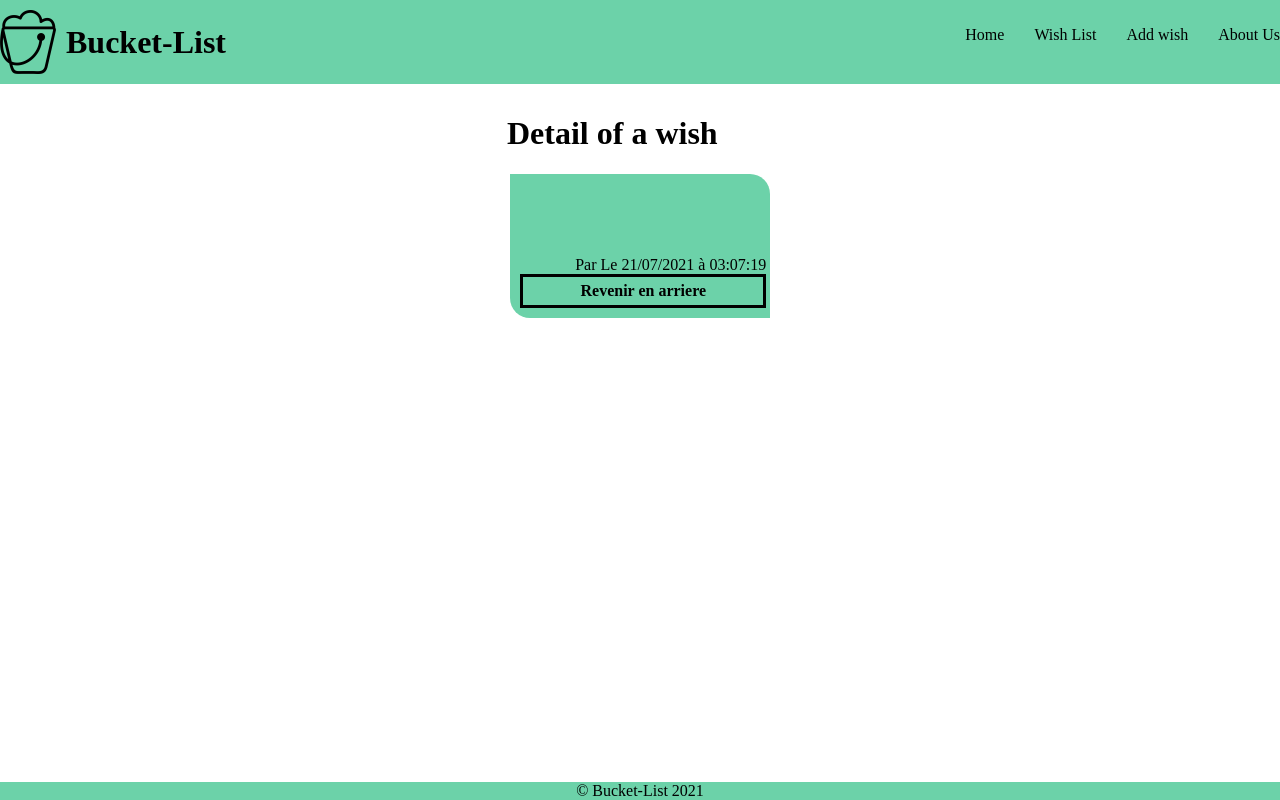
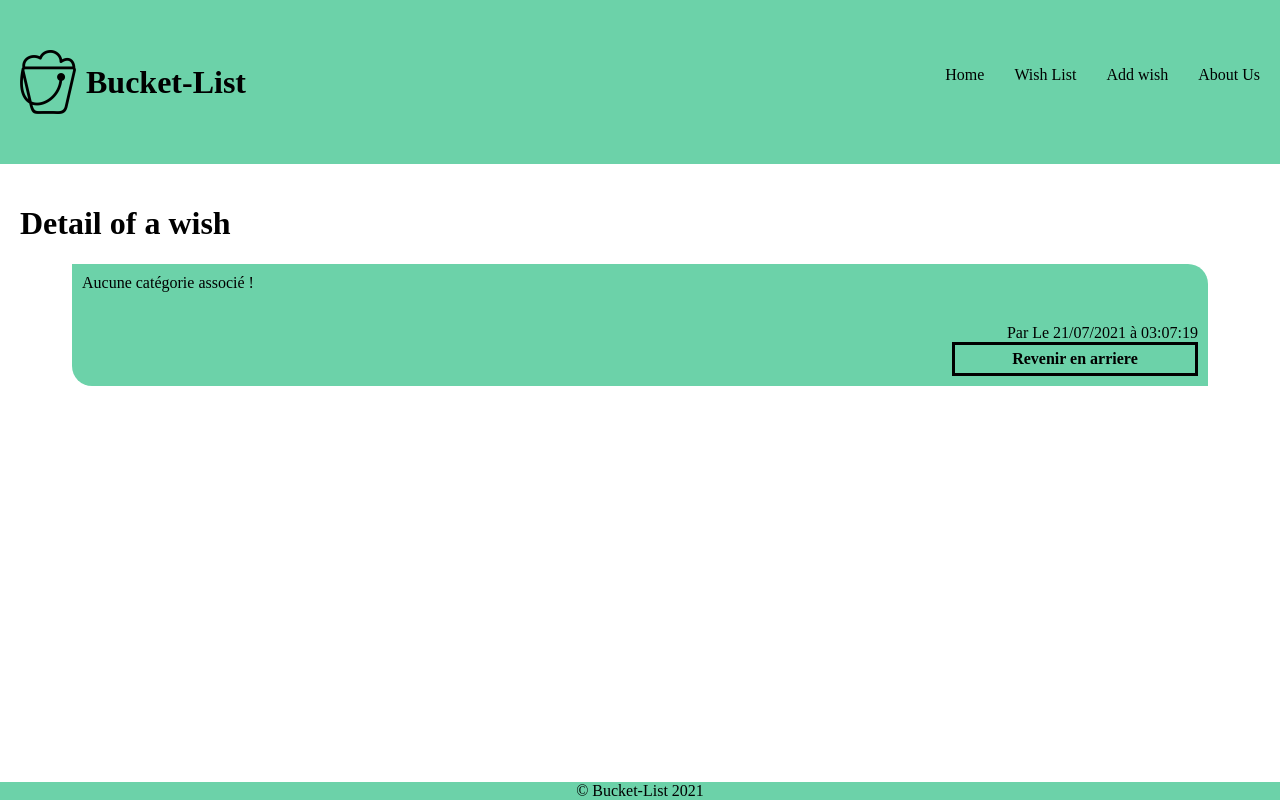
Before and after one commit to mojinet/Bucket-List, a Symfony app: template templates/wish/detail.html.twig in a window 1280 px wide. Run offline with Twig, Linux system fonts and the light colour scheme; the template is opened without the code that fills it, so the values that code supplies are empty; some libraries are stand-ins or nearby versions; some web fonts are replaced.

Commit message:
V6 add category and relation between wish and category

```diff
--- a/public/css/style.css
+++ b/public/css/style.css
@@ -20,14 +20,12 @@ body {
   display: flex;
   flex-direction: column;
   justify-content: space-between;
-  align-items: center;
 }
 
 .l_header {
   display: flex;
   justify-content: space-between;
-  padding: 10px;
-  width: 100%;
+  padding: 50px 20px !important;
 }
 
 .l_footer {
@@ -38,7 +36,7 @@ body {
 
 .l_main {
   flex-grow: 1;
-  margin: 10px;
+  padding: 20px;
 }
 
 /* Module */
@@ -50,9 +48,6 @@ body {
   align-items: center;
   gap: 10px;
 }
-.header__nav {
-  flex-grow: 1;
-}
 .header__nav__wrapper {
   display: flex;
   justify-content: flex-end;
@@ -63,6 +58,9 @@ body {
   justify-content: center;
   gap: 10px;
   flex-wrap: wrap;
+}
+.wish h2 {
+  margin: 0;
 }
 .wish__item {
   padding: 10px;
@@ -102,6 +100,9 @@ body {
 .add_wish textarea {
   height: 200px;
 }
+.add_wish select {
+  width: 100%;
+}
 .add_wish button {
   border: 3px black solid;
   background-color: #6cd2a9;
--- a/public/css/style.scss
+++ b/public/css/style.scss
@@ -22,14 +22,12 @@ body{
   display: flex;
   flex-direction: column;
   justify-content: space-between;
-  align-items: center;
 }
 
 .l_header{
   display: flex;
   justify-content: space-between;
-  padding: 10px;
-  width: 100%;
+  padding: 50px 20px !important;
 }
 
 .l_footer{
@@ -40,7 +38,7 @@ body{
 
 .l_main{
   flex-grow: 1;
-  margin : 10px;
+  padding: 20px;
 }
 
 /* Module */
@@ -54,7 +52,7 @@ body{
     gap: 10px;
   }
   &__nav{
-    flex-grow: 1;
+
 
     &__wrapper{
       display: flex;
@@ -72,6 +70,10 @@ body{
   justify-content: center;
   gap: 10px;
   flex-wrap: wrap;
+
+  h2{
+    margin:0;
+  }
 
   &__item{
     padding: 10px;
@@ -117,6 +119,10 @@ body{
     height: 200px;
   }
 
+  select{
+    width: 100%;
+  }
+
   button{
     border: 3px black solid;
     background-color: $mainColor;
--- a/src/Form/WishType.php
+++ b/src/Form/WishType.php
@@ -2,7 +2,9 @@
 
 namespace App\Form;
 
+use App\Entity\Categorie;
 use App\Entity\Wish;
+use Symfony\Bridge\Doctrine\Form\Type\EntityType;
 use Symfony\Component\Form\AbstractType;
 use Symfony\Component\Form\FormBuilderInterface;
 use Symfony\Component\OptionsResolver\OptionsResolver;
@@ -19,6 +21,10 @@ class WishType extends AbstractType
             ->add('author', null, [
                 'label' => 'Auteur'
             ])
+            ->add('categorie', EntityType::class,[
+                'class' => Categorie::class,
+                'choice_label' => 'name'
+            ])
         ;
     }
 
--- a/templates/wish/detail.html.twig
+++ b/templates/wish/detail.html.twig
@@ -9,6 +9,12 @@
     <div class="wish">
         <div class="wish__item">
             <h2>{{ wish.title }}</h2>
+            {% if wish.categorie %}
+                <span>{{ wish.categorie.name }}</span>
+            {% else %}
+                <span>Aucune catégorie associé !</span>
+            {% endif %}
+
             <p>{{ wish.description }}</p>
             <div class="wish__item__info">
                 <span>Par {{ wish.author|upper }}</span>
--- a/templates/wish/list.html.twig
+++ b/templates/wish/list.html.twig
@@ -7,6 +7,11 @@
         {% for wish in wishList %}
         <div class="wish__item">
             <h2>{{ wish.title }}</h2>
+            {% if wish.categorie %}
+                <span>{{ wish.categorie.name }}</span>
+            {% else %}
+                <span>Aucune catégorie associé !</span>
+            {% endif %}
             <div class="wish__item__info">
                 <span>Par {{ wish.author|upper }}</span>
                 <span>Le {{ wish.dateCreated|date('d/m/Y à h:m:s') }}</span>
```
Also changed, not shown: src/Entity/Categorie.php (added, +83 -0 lines), src/Entity/Wish.php (+17 -0 lines), src/Repository/CategorieRepository.php (added, +50 -0 lines), 1 other file.
